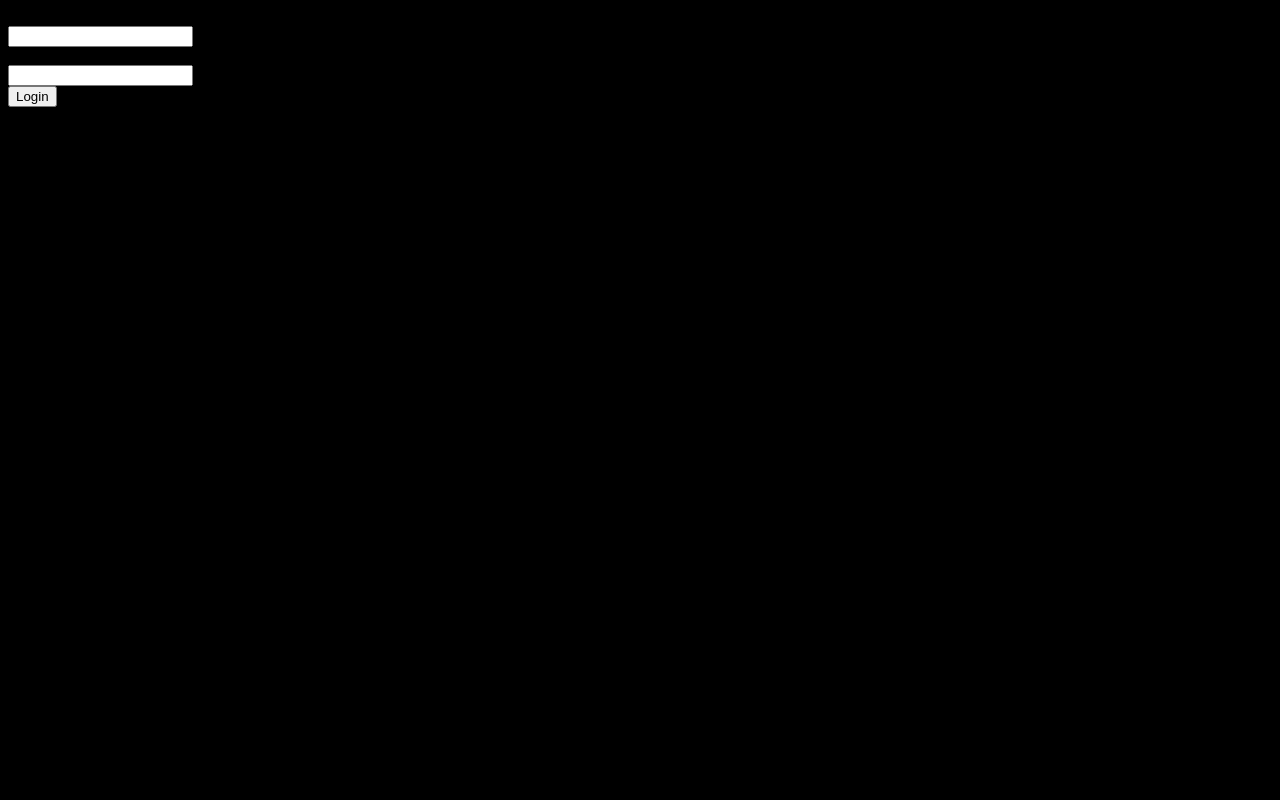
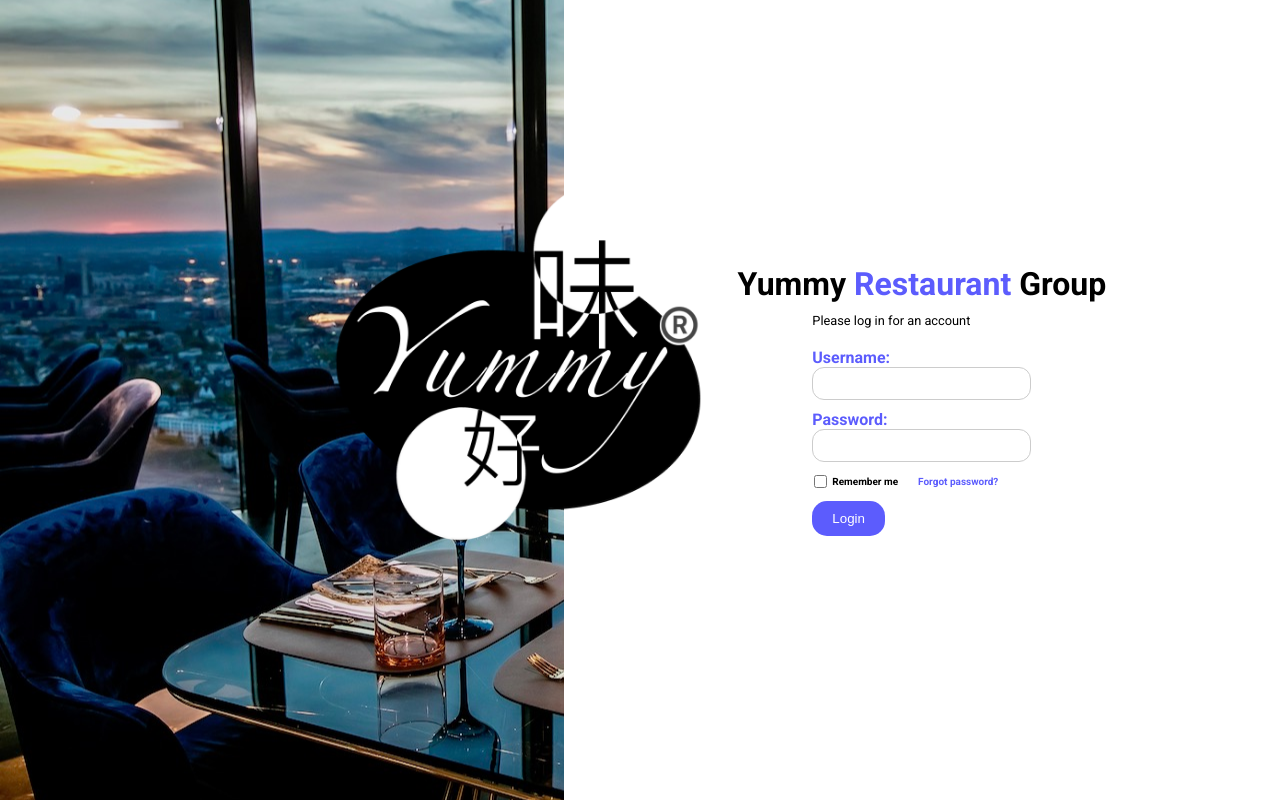
Before and after one commit to LouisKwok92334/ITP4523M_Project_EA, a PHP site: page /login.php in a window 1280 px wide. Run offline with PHP 8.4, Linux system fonts and the light colour scheme; some libraries are stand-ins or nearby versions.

Commit message:
update login

```diff
--- a/public/css/login.css
+++ b/public/css/login.css
@@ -1,3 +1,145 @@
-body {
-    background-color: black;
-}
+body, html {
+    margin: 0;
+    padding: 0;
+    height: 100%;
+    font-family: 'Roboto', 'Arial', sans-serif;
+  }
+
+  .wrapper {
+    display: flex;
+    height: 100%;
+  }
+
+  .restaurant-bg {
+    background: url('../images/restaurants.jpg') no-repeat center center fixed;
+    -webkit-background-size: cover;
+    -moz-background-size: cover;
+    -o-background-size: cover;
+    background-size: cover;
+    width: 50%;
+  }
+
+  .logo {
+    position: absolute;
+    left: 40%;
+    top: 50%;
+    width: 30vw;
+    min-width: 100px;
+    object-fit: contain;
+    transform: translate(-50%, -50%);
+    z-index: 1;
+  }
+
+  .login-form {
+    background: #fff;
+    width: 60%;
+    padding: 20px;
+    display: flex;
+    flex-direction: column;
+    justify-content: center;
+    align-items: center;
+  }
+
+  .login-display {
+    display: flex;
+    flex-direction: column;
+    justify-content: center;
+    align-items: center;
+  }
+
+  .title {
+    font-size: 2em;
+    font-weight: bold;
+    margin-bottom: 10px;
+  }
+
+  .highlight {
+    color: rgb(92, 92, 253);
+  }
+
+  .subtitle {
+    font-size: 0.8em;
+    margin-bottom: 20px;
+  }
+
+  .label-blue {
+    color: rgb(92, 92, 253);
+    font-weight: bold;
+    display: block;
+    margin-top: 10px;
+  }
+
+  .rounded-input {
+    border-radius: 12px;
+    border: 1px solid #ccc;
+    padding: 8px 20px;
+    display: block;
+    margin-bottom: 10px;
+  }
+
+  .remember-display {
+    display: flex;
+    align-items: center;
+  }
+
+  .remember {
+    font-weight: bold;
+    font-size: 10px;
+    margin-left: 2px;
+  }
+  .forgot {
+    font-weight: bold;
+    color: rgb(92, 92, 253);
+    font-size: 10px;
+    margin-left: 20px;
+    cursor: pointer;
+  }
+
+  .error-message {
+    color: rgb(255, 50, 50);
+  }
+
+  .login {
+    background-color: rgb(92, 92, 253);
+    padding: 10px 20px;
+    border-radius: 15px;
+    border: none;
+    color: #FFFFFF;
+    cursor: pointer;
+    margin-top: 10px;
+  }
+
+  .login:hover {
+    background-color: rgb(126, 126, 253);
+  }
+
+  .error_display {
+    background-color: #ffd4d7;
+    display: flex;
+    align-items: center;
+    padding: 10px 15px;
+    border-radius: 5px;
+  }
+
+    .error_icon {
+        height: 16px;
+        width: 16px;
+        margin-right: 5px;
+    }
+
+    .massage {
+        font-size: 12px;
+    }
+
+    .success_display {
+        background-color: #cfffa7;
+        display: flex;
+        align-items: center;
+        padding: 10px 15px;
+        border-radius: 5px;
+    }
+
+    .success_icon {
+        font-size: 16px;
+        margin-right: 5px;
+    }
--- /dev/null
+++ b/public/js/login.js
@@ -0,0 +1 @@
+const message = document.querySelector("#login_message");
--- a/public/login.php
+++ b/public/login.php
@@ -3,6 +3,15 @@
 
   // Database connection
   require_once("connection/mysqli_conn.php");
+
+  $messageType = '';
+  $messageContent = '';
+
+  if (isset($_COOKIE['username'])) {
+    $remembered_username = $_COOKIE['username'];
+  } else {
+    $remembered_username = '';
+  }
 
   if (isset($_POST['username'], $_POST['password'])) {
     $username = mysqli_real_escape_string($conn, $_POST['username']);
@@ -25,14 +34,24 @@
       if ($user) {
         $_SESSION['loggedin'] = true;
         $_SESSION['role'] = 'purchase_manager';
-        // Store the Purchase Manager's ID and Name in the session
-        $_SESSION['purchaseManagerID'] = $user['purchaseManagerID'];  // replace with the actual column name in your DB
-        $_SESSION['managerName'] = $user['managerName'];  // replace with the actual column name in your DB
-        header('Location: index.php');
+        $_SESSION['purchaseManagerID'] = $user['purchaseManagerID'];
+        $_SESSION['managerName'] = $user['managerName'];
+
+        if (isset($_POST['remember'])) {
+            setcookie('username', $username, time() + 60 * 60 * 24 * 30);
+        }
+
+        $_SESSION['messageType'] = 'success';
+        $_SESSION['messageContent'] = 'Welcome Yummy Restaurant ^__^';
+
+        $_SESSION['shouldRedirect'] = true;  // Set the flag
+
+        header('Location: login.php');
         exit;
     } else {
           // Incorrect login
-        echo "Incorrect username or password!";
+          $_SESSION['messageType'] = 'error';
+          $_SESSION['messageContent'] = 'Incorrect username or password';
       }
     }
   }
@@ -44,15 +63,65 @@
   <meta charset="UTF-8">
   <meta name="viewport" content="width=device-width, initial-scale=1.0">
   <title>Login</title>
+  <script src="https://kit.fontawesome.com/22b529d74e.js" crossorigin="anonymous"></script>
+  <link href="https://fonts.googleapis.com/css2?family=Roboto:wght@400;700&display=swap" rel="stylesheet">
   <link rel="stylesheet" type="text/css" href="css/login.css" />
 </head>
 <body>
+  <div class="wrapper">
+    <div class="restaurant-bg"></div>
+    <img src="./images/Logo.png" class="logo" alt="Logo">
+    <div class="login-form">
       <form action="login.php" method="post">
-        <label for="username">Username:</label><br>
-        <input type="text" id="username" name="username" required><br>
-        <label for="password">Password:</label><br>
-        <input type="password" id="password" name="password" required><br>
-        <input type="submit" value="Login">
+        <div class="login-display">
+          <div>
+            <div class="title">Yummy <span class="highlight">Restaurant</span> Group</div>
+          </div>
+          <div>
+            <div class="subtitle">Please log in for an account</div>
+            <label for="username" class="label-blue">Username:</label>
+            <input type="text" id="username" name="username" class="rounded-input" required value="<?php echo htmlspecialchars($remembered_username); ?>">
+            <label for="password" class="label-blue">Password:</label>
+            <input type="password" id="password" name="password" class="rounded-input" required>
+            <div class="remember-display">
+              <input type="checkbox" name="remember" class="remember">
+              <span class="remember">Remember me</span>
+              <span class="forgot">Forgot password?</span>
+            </div>
+            <div id="login_message">
+                <?php
+                if (isset($_SESSION['messageType']) && $_SESSION['messageType'] === 'error'): ?>
+                <div class="error_display">
+                    <img class="error_icon" src="https://mweb-cdn.karousell.com/build/alert-error-2kjjYk_Edi.svg" title="">
+                    <span class="massage"><?php echo htmlspecialchars($_SESSION['messageContent']); ?></span>
+                </div>
+                <?php
+                elseif (isset($_SESSION['messageType']) && $_SESSION['messageType'] === 'success'): ?>
+                <div class="success_display">
+                    <i class="success_icon fa-solid fa-circle-check"></i>
+                    <span class="massage"><?php echo htmlspecialchars($_SESSION['messageContent']); ?></span>
+                </div>
+                <script>
+                  setTimeout(function() {
+                      window.location.href = 'index.php';
+                  }, 2000);  // Redirect after 2 seconds
+                </script>
+                <?php
+                endif;
+
+                // Remove the message from the session
+                unset($_SESSION['messageType']);
+                unset($_SESSION['messageContent']);
+                ?>
+            </div>
+            <div>
+               <input type="submit" class="login" value="Login">
+            </div>
+          </div>
+        </div>
       </form>
+    </div>
+  </div>
+  <script src="js/login.js"></script>
 </body>
 </html>
```
Lines whose indentation alone changed are shown as unchanged.
